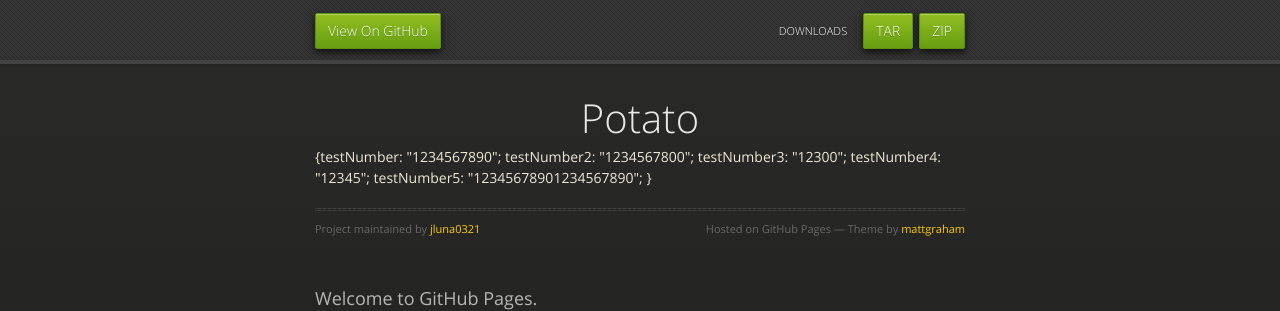
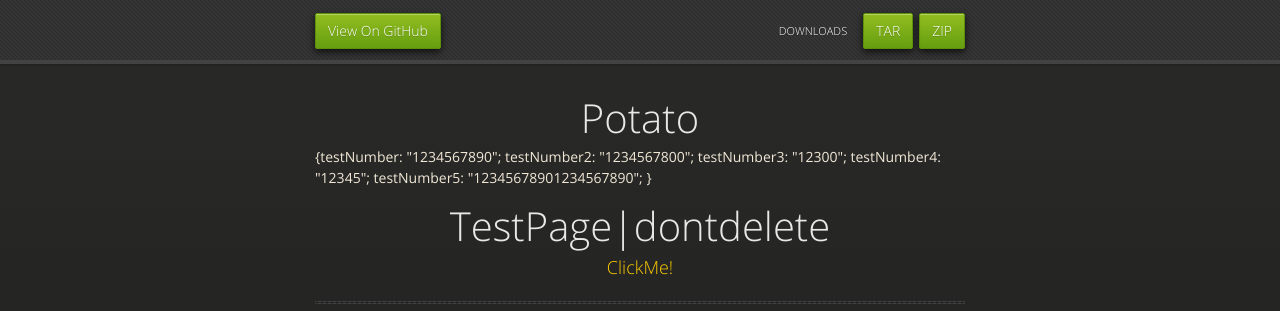
Before and after one commit to jluna0321/potato, a plain HTML site: page index.html in a window 1280 px wide. Shown: the top 311 px of the page. Drawn offline with Linux system fonts and the light colour scheme.

Commit message:
Update index.html

```diff
--- a/index.html
+++ b/index.html
@@ -41,6 +41,8 @@
           testNumber5: "12345678901234567890";
           }
           <p></p>
+          <h1>TestPage|dontdelete</h1>
+          <p><a href="http://jluna0321.github.io/potato/testpage|dontdelete.html">ClickMe!</a></p>
           <hr>
           <span class="credits left">Project maintained by <a href="https://github.com/jluna0321">jluna0321</a></span>
           <span class="credits right">Hosted on GitHub Pages &mdash; Theme by <a href="https://twitter.com/michigangraham">mattgraham</a></span>
```
